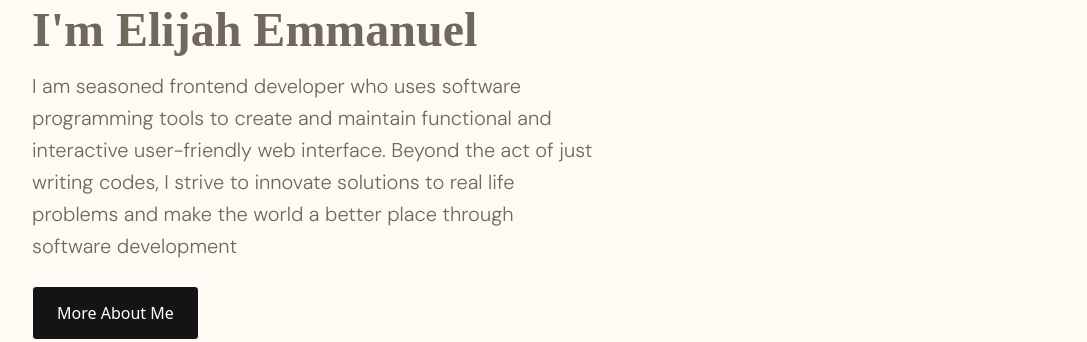
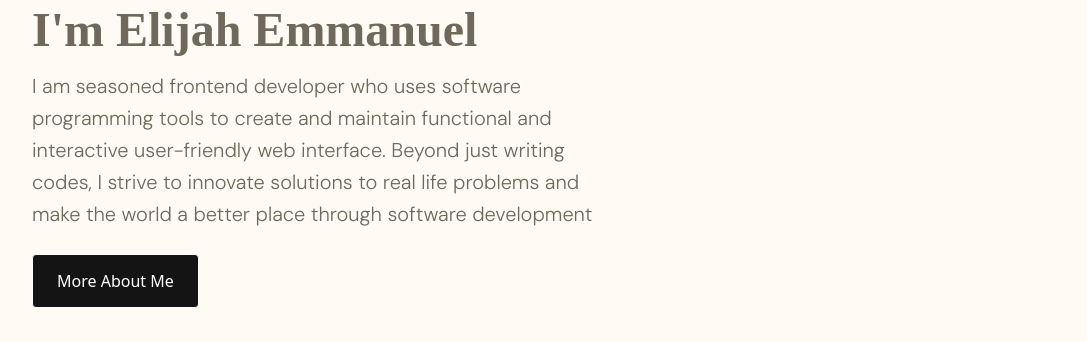
Before and after one commit to ImmanuelJNR/portfolio, a React (Vite) app: page /#/ in a window 1280 px wide. Shown: the part 222-564 px from the top of the page, without its empty margins (96-1183 px from the left). Built offline with nearby package versions, Linux system fonts and the light colour scheme; a web font is replaced by a local one.

Commit message:
edited the intro writeup

```diff
--- a/src/component/Home.tsx
+++ b/src/component/Home.tsx
@@ -30,7 +30,7 @@ const Home: FC = () => {
                         <p className="dash-before mb-[24px] font-bodyFont text-fontColor uppercase ">hello</p>
                         <h1 className="font-headerFont mb-4 text-fontColor text-5xl font-bold ">I'm Elijah Emmanuel</h1>
                         <p className="font-bodyFont text-xl text-fontColor font-light leading-8 ">
-                         I am seasoned frontend developer who uses software programming tools to create and maintain functional and interactive user-friendly web interface. Beyond the act of just writing codes, I strive to innovate solutions to real life problems and make the world a better place through software development
+                         I am seasoned frontend developer who uses software programming tools to create and maintain functional and interactive user-friendly web interface. Beyond just writing codes, I strive to innovate solutions to real life problems and make the world a better place through software development
                         </p>
                     </div>
                     <Link to="/about">
```
